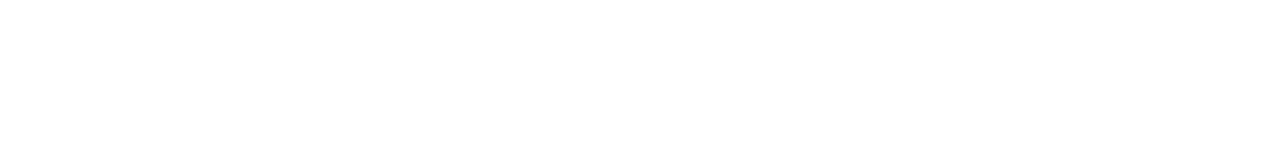
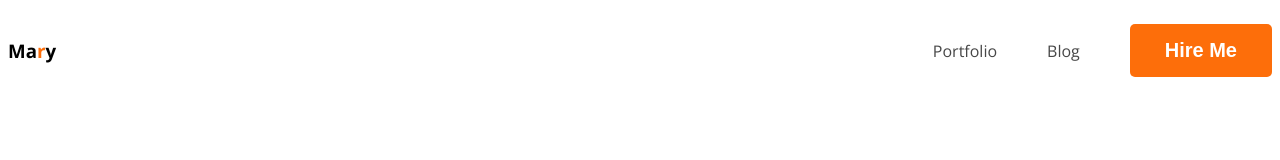
Before and after one commit to devDhrubo/developer-portfolio, a plain HTML site: page index.html in a window 1280 px wide. Drawn offline with nearby package versions, Linux system fonts and the light colour scheme.

Commit message:
add navbar

```diff
--- a/index.html
+++ b/index.html
@@ -4,10 +4,21 @@
     <meta charset="UTF-8">
     <meta name="viewport" content="width=device-width, initial-scale=1.0">
     <title>Developer Portfolio</title>
+    <link rel="preconnect" href="https://fonts.googleapis.com">
+<link rel="preconnect" href="https://fonts.gstatic.com" crossorigin>
+<link href="https://fonts.googleapis.com/css2?family=Open+Sans:wght@400;600;700;800&display=swap" rel="stylesheet">
+    <link rel="stylesheet" href="style/portfolio.css">
 </head>
 <body>
     <header>
-
+        <nav>
+            <h3>Ma<span class="text-primary">r</span>y</h3>
+            <ul>
+                <li><a href="">Portfolio</a></li>
+                <li><a href="">Blog</a></li>
+                <li><button class="btn-primary">Hire Me</button></li>
+            </ul>
+        </nav>
     </header>
     <main>
 
--- a/style/portfolio.css
+++ b/style/portfolio.css
@@ -0,0 +1,35 @@
+/* Common Shared Style */
+body {
+  font-family: "Open Sans", sans-serif;
+}
+nav {
+  display: flex;
+  justify-content: space-between;
+  align-items: center;
+}
+.text-primary {
+  color: #fd6e0a;
+}
+.btn-primary {
+  border-radius: 5px;
+  background: #fd6e0a;
+  border: none;
+  color: #fff;
+  font-size: 20px;
+  font-weight: 700;
+  padding: 15px 35px;
+  line-height: normal;
+}
+/* Style for Navbar */
+nav > ul {
+  display: flex;
+  align-items: center;
+}
+nav li {
+  list-style: none;
+}
+nav a {
+  text-decoration: none;
+  margin-right: 50px;
+  color: #474747;
+}
```
